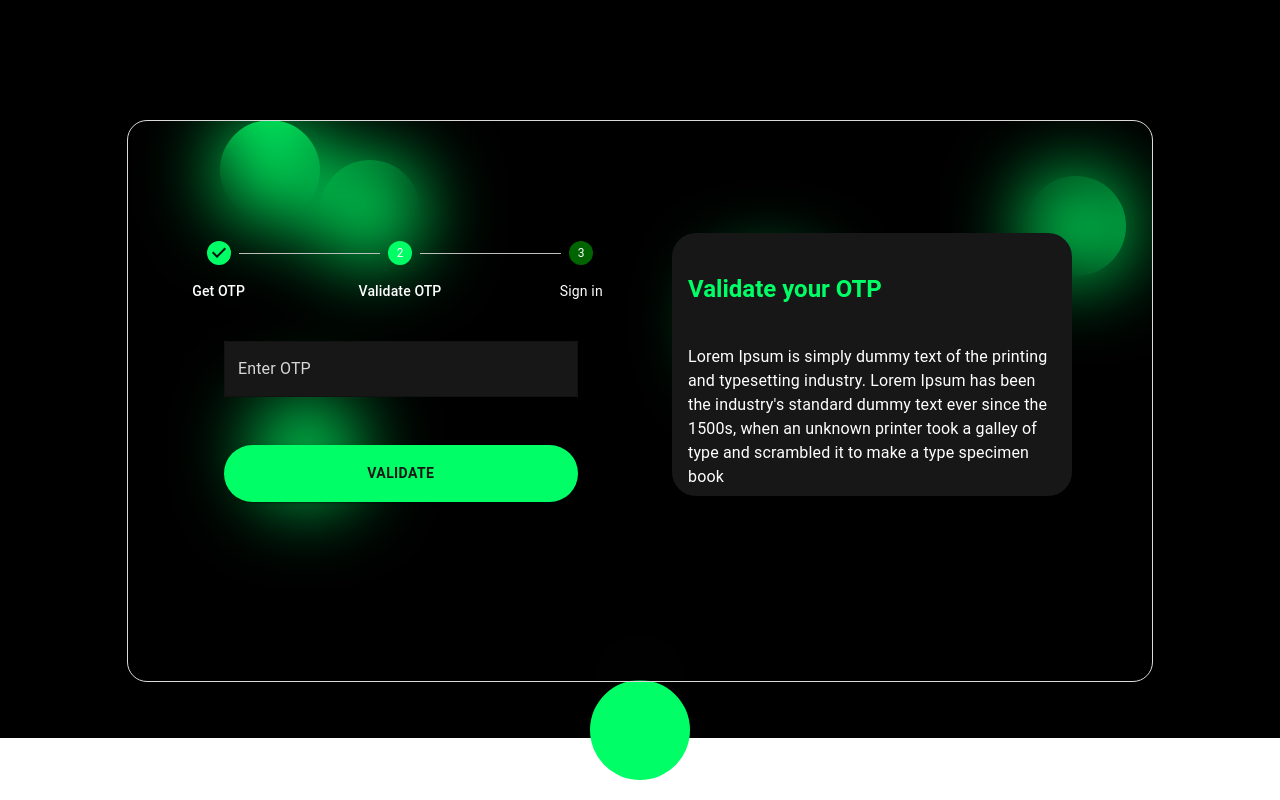
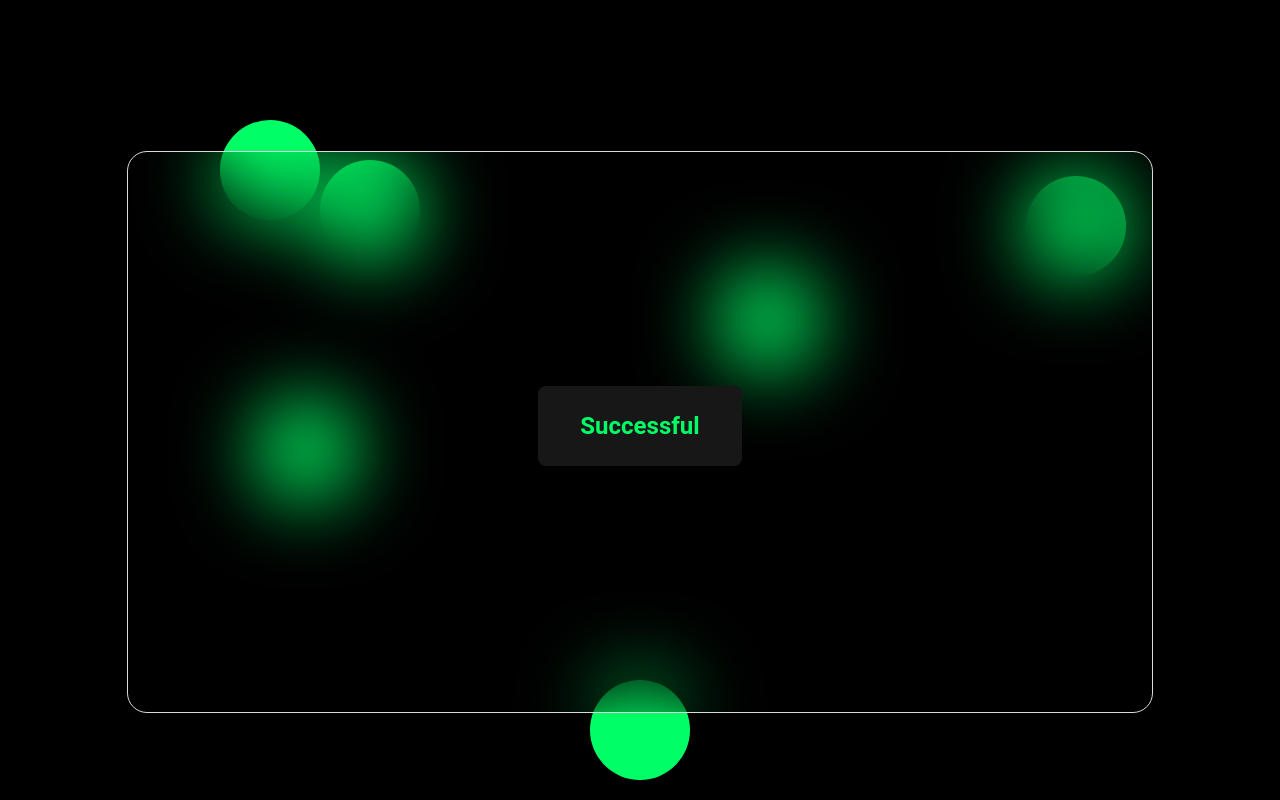
Before and after one commit to Abrar-Aboobacker/Machine-test-frontend, a React (Create React App) app: page / in a window 1280 px wide. Built offline with nearby package versions, Linux system fonts and the light colour scheme.

Commit message:
success page  UI done

```diff
--- a/src/App.js
+++ b/src/App.js
@@ -1,5 +1,6 @@
 import SigninPage from "./components/Signin page/SigninPage";
 import SignupPage from "./components/Signup page/SignupPage";
+import Success from "./components/Success/Success";
 import Otp from "./components/otp/Otp";
 
 function App() {
@@ -7,7 +8,8 @@ function App() {
     <div className="App">
       {/* <SignupPage/> */}
       {/* <SigninPage/> */}
-      <Otp/>
+      {/* <Otp/> */}
+      <Success/>
     </div>
   );
 }
--- /dev/null
+++ b/src/components/Success/Success.jsx
@@ -0,0 +1,140 @@
+import { Box, Button, Step, StepLabel, Stepper, TextField, Typography } from '@mui/material'
+import React from 'react'
+import Circle from '../Background circle/Circle'
+const steps = [
+  'Get OTP',
+  'Validate OTP',
+  'Sign in',
+];
+
+const Success = () => {
+  return (
+    <>
+    <Box
+        sx={{
+            height: '100vh',
+            display: 'flex',
+            justifyContent: 'center',
+            alignItems: 'center',
+            backgroundColor: "black",
+        }}
+      >
+
+        <Box>
+        <Box
+          sx={{
+            display:{xs:'none',sm:'none',md:'block'},
+            position: 'absolute',
+            bottom: {md:'7%',lg:20},
+            left: {xs:'25%',sm:'50%'},
+            transform: 'translateX(-50%)'
+          }}
+        >
+          <Circle />
+        </Box>
+
+        <Box
+          sx={{
+            display:{xs:'none',sm:'none',md:'block'},
+            position: 'absolute',
+            top: {md:'40%',lg:'40%'},
+            left: {md:'60%'},
+            transform: 'translate(-50%, -50%)',
+          }}
+        >
+          <Circle />
+        </Box>
+
+        <Box
+          sx={{
+            display:{xs:'none',sm:'none',md:'block'},
+            position: 'absolute',
+            top: {md:"13%",lg:'15%'},
+            right: {md:"75%"},
+          }}
+        >
+          <Circle />
+        </Box>
+        <Box
+          sx={{
+            display:{xs:'none',sm:'none',md:'block'},
+            position: 'absolute',
+            top: {md:"23%",lg:"20%"},
+            left: {md:"25%"},
+          }}
+        >
+          <Circle />
+        </Box>
+        <Box
+          sx={{
+            display:{xs:'none',sm:'none',md:'block'},
+            position: 'absolute',
+            top: {md:"50%"},
+            left: {md:"20%"},
+          }}
+        >
+          <Circle />
+        </Box>
+        <Box
+          sx={{
+            display:{xs:'none',sm:'none',md:'block'},
+            position: 'absolute',
+            top: {md:'20%',lg:'22%'},
+            right: {md:'10%',lg:'12%'},
+          }}
+        >
+          <Circle />
+        </Box>
+        </Box>
+        <Box
+          sx={{
+            background: {
+                xs: `linear-gradient(to bottom right,rgba(0, 255, 102, .3) , rgba(23, 23, 23, .2))`,
+                sm: `linear-gradient(to bottom right,rgba(0, 255, 102, .3) , rgba(23, 23, 23, .2))`,
+                md: 'unset'
+              },
+              backgroundColor: "rgba(23, 23, 23, 0.5)",
+              flexDirection: "column",
+              maxWidth: 1450,
+              width: { xs: "90%", sm: "65%", md: "95%", lg: '80%' },
+              height: { xs: "20%", sm: '25%', md: "45%", lg: 400 },
+              alignItems: "center",
+              justifyContent: "center",
+              marginTop: { xs: 0, sm: 0, md: 15 },
+              marginBottom: 7,
+              mx: { xs: 0, sm: 17, md: 0 },
+              py: 10,
+              borderRadius: 5,
+              zIndex: 1,
+              backdropFilter: { xs: "blur(80px)", sm: "blur(80px)", md: "blur(40px)" },
+              border: "1px solid #dbd9d9"
+          }}
+        >
+            <Box
+                sx={{
+                  backgroundColor: "#171717",
+                //   mr: { md: 5, lg: 2 },
+                //   height: "10%",
+                //   width: { md: 360, lg: '15%' },
+                  borderRadius: 2,
+                  mx:{xs:'30%',sm:'35%',md:'35%',lg:'40%'},
+                  my:{xs:'15%',sm:'10%',md:'10%',lg:'15%'},
+                  display: { xs: "block", sm: "block", md: "block" },
+                }}
+              >
+                <Typography
+                  sx={{ fontWeight: 600, color: "#00ff66",py:{xs:2,sm:2,md:2,lg:3} }}
+                  variant="h5"
+                  textAlign={'center'}
+                >
+                  Successful
+                </Typography>
+
+              </Box>
+        </Box>
+      </Box>
+    </>
+  )
+}
+
+export default Success
```
